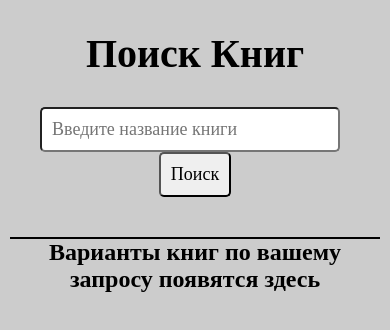
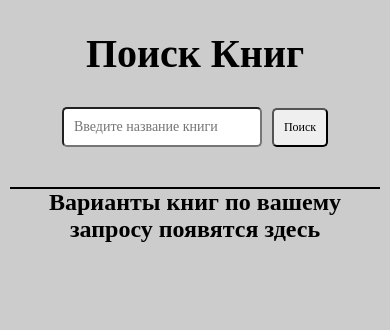
Before and after one commit to Viktor590/search-books, a React (Create React App) app: page / in a window 390 px wide. Shown: the top 330 px of the page. Built offline with nearby package versions, Linux system fonts and the light colour scheme.

Commit message:
added adaptive

```diff
--- a/src/components/bookList/BookList.js
+++ b/src/components/bookList/BookList.js
@@ -21,6 +21,7 @@ const BookList = (props) => {
   const View = (book) => {
     if (book !== undefined) {
       return (
+
         <>
           <h3 className='bookList__title'>
             По вашему запросу найдено {totalItems} книг
@@ -84,6 +85,7 @@ const BookList = (props) => {
       .then(res => onBooksList(res.items))
   }
 
+
   return (
     <>
       {View(bookList)}
--- a/src/components/bookList/bookList.scss
+++ b/src/components/bookList/bookList.scss
@@ -65,3 +65,11 @@
   display: flex;
   justify-content: center;
 }
+
+@media(max-width:500px) {
+  .bookList {
+    &__title {
+      font-size: 16px;
+    }
+  }
+}
--- a/src/components/searchPanel/searchPanel.scss
+++ b/src/components/searchPanel/searchPanel.scss
@@ -24,3 +24,16 @@
     }
   }
 }
+
+@media(max-width:500px) {
+  .searchPanel {
+    &__input {
+      width: 200px;
+      font-size: 14px;
+    }
+
+    &__btn {
+      font-size: 12px;
+    }
+  }
+}
--- a/src/components/singleBook/singleBook.scss
+++ b/src/components/singleBook/singleBook.scss
@@ -7,6 +7,8 @@
     font-size: 18px;
     color: #000;
     transition: all .3s;
+    margin-bottom: 20px;
+    max-width: 150px;
 
     &:hover {
       color: red;
@@ -19,7 +21,7 @@
       border: 1px solid red;
       border-radius: 10px;
       max-width: 100px;
-      margin-bottom: 30px;
+      margin: 30px 0;
       text-align: center;
       transition: all .3s;
 
@@ -60,3 +62,24 @@
   }
 
 }
+
+@media(max-width: 500px) {
+  .singleBook {
+    margin-top: 10px;
+
+    &__content-top {
+      flex-direction: column;
+    }
+
+    &__dscr-title {
+      font-size: 25px;
+      margin: 10px 0;
+    }
+
+    &__bottom-dscr {
+      font-size: 15px;
+      max-height: 250px;
+      overflow-y: auto;
+    }
+  }
+}
```
